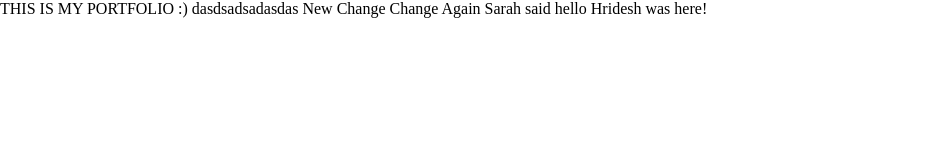
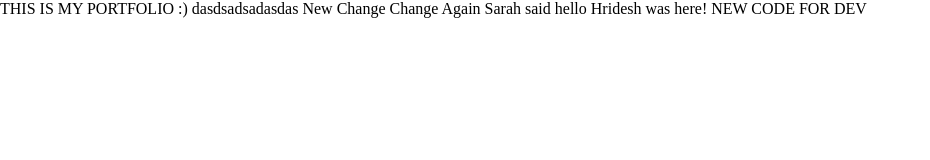
Before and after one commit to smtsuchi/padawans115_week1_day1_hw, a plain HTML site: page index.html in a window 1280 px wide. Shown: the whole page, without its empty margins (0-930 px from the left). Drawn offline with Linux system fonts and the light colour scheme.

Commit message:
new code for development

```diff
--- a/index.html
+++ b/index.html
@@ -14,6 +14,7 @@
     Sarah said hello
 
     Hridesh was here!
+    NEW CODE FOR DEV
 
 </body>
 </html>
```
